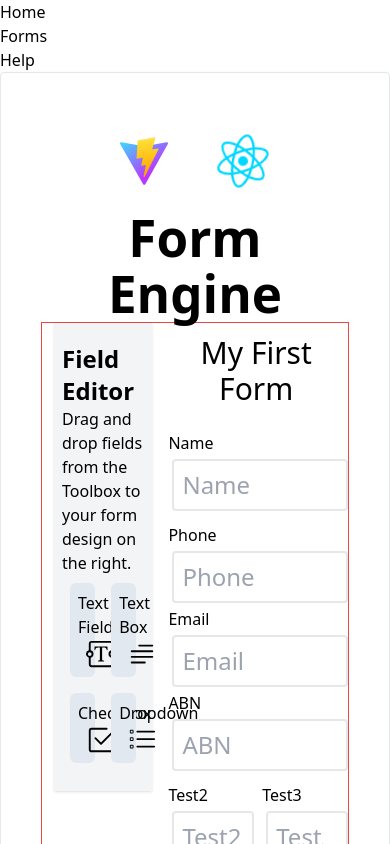
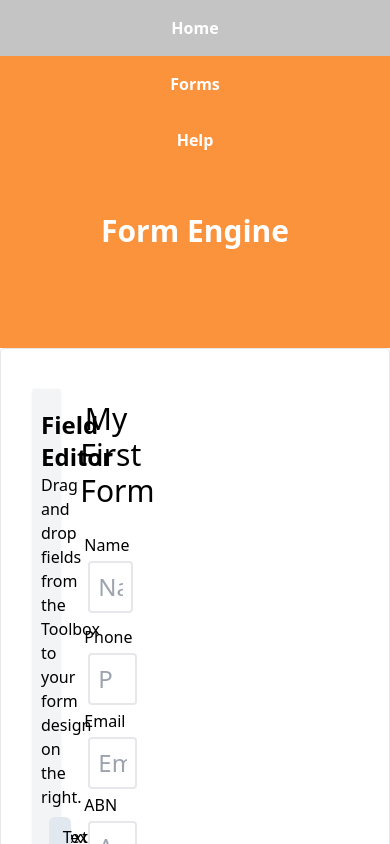
Before and after one commit to DanielOttodev/FormBuilder, a React (Vite) app: page / in a window 390 px wide. Shown: the top 844 px of the page. Built offline with nearby package versions, Linux system fonts and the light colour scheme.

Commit message:
page elements

```diff
--- a/src/App.css
+++ b/src/App.css
@@ -8,6 +8,7 @@
   padding: 1.5em;
   will-change: filter;
   transition: filter 300ms;
+  bottom: 25px;;
 }
 .logo:hover {
   filter: drop-shadow(0 0 2em #646cffaa);
--- a/src/App.jsx
+++ b/src/App.jsx
@@ -1,5 +1,3 @@
-import reactLogo from './assets/react.svg'
-import viteLogo from '/vite.svg'
 import './App.css'
 import FormEngine from './FormEngine'
 import Navbar from './Components/Navbar'
@@ -9,17 +7,8 @@ function App() {
 
   return (
     <div>
-      <Navbar></Navbar>
-        <div className='border rounded shadow p-10'>
-          <div className="flex justify-center">
-            <a href="https://vitejs.dev">
-              <img src={viteLogo} className="logo" alt="Vite logo" />
-            </a>
-            <a href="https://react.dev" >
-              <img src={reactLogo} className="logo react" alt="React logo" />
-            </a>
-          </div>
-          <h1 className='font-bold text-center'>Form Engine</h1>
+       <Navbar></Navbar>
+        <div className='border rounded shadow px-5 py-10 main-content'>
           <Routes>
             <Route path ="/" element={<FormEngine/>}></Route>
             </Routes>
--- a/src/Components/Navbar.jsx
+++ b/src/Components/Navbar.jsx
@@ -1,7 +1,11 @@
 export default function Navbar(){
-    return <ul>
-        <li>Home</li>
-        <li>Forms</li>
-        <li>Help</li>
-    </ul>
+    return <div className="sidebar text-white bg-orange-400">
+        <a className="font-bold">Home</a>
+        <a className="font-bold">Forms</a>
+        <a className="font-bold">Help</a>
+
+        <div className="text-3xl font-extrabold text-center logo text-white">
+        <h2>Form Engine</h2>
+          </div>
+    </div>
 }
--- a/src/FormEngine/index.jsx
+++ b/src/FormEngine/index.jsx
@@ -144,11 +144,11 @@ let row = <div className={"group/row ease-in hover:border-2 border-dashed rounde
 allRows.push(row);
 }
 return(
-    <div className="grid grid-cols-5 border-red-500 border">
-    <div className="col-span-2">
+    <div className="grid grid-cols-6 gap-2 ">
+    <div className="lg:col-span-2 sm:col-span-6" >
         <EditPanel></EditPanel>
     </div>
-    <div className="m-3 container mx-auto col-span-3">
+    <div className="m-3 container mx-auto lg:col-span-4 sm:col-span-6">
     <h3 className="text-3xl mb-5 text-center">{formData.form.name}</h3>
     {allRows}
     <div className="text-center">
--- a/src/index.css
+++ b/src/index.css
@@ -16,3 +16,68 @@ button {
   cursor: pointer;
   transition: border-color 0.25s;
 }
+
+/* The side navigation menu */
+.sidebar {
+  margin: 0;
+  padding: 0;
+  width: 200px;
+  position: fixed;
+  height: 100%;
+  overflow: auto;
+}
+
+/* Sidebar links */
+.sidebar a {
+  display: block;
+  padding: 16px;
+}
+
+/* Active/current link */
+.sidebar a.active {
+  background-color: #04AA6D;
+  color: white;
+}
+
+/* Links on mouse-over */
+.sidebar a:hover:not(.active) {
+  background-color: #c4c4c4;
+  color: white;
+  cursor: pointer;
+}
+
+/* Page content. The value of the margin-left property should match the value of the sidebar's width property */
+div.content {
+  margin-left: 200px;
+  padding: 1px 16px;
+  height: 1000px;
+}
+
+/* On screens that are less than 700px wide, make the sidebar into a topbar */
+@media screen and (max-width: 800px) {
+  .sidebar {
+    width: 100%;
+    height: auto;
+    position: relative;
+  }
+  .sidebar a {float: left;}
+  div.content {margin-left: 0;}
+}
+
+/* On screens that are less than 400px, display the bar vertically, instead of horizontally */
+@media screen and (max-width: 400px) {
+  .sidebar a {
+    text-align: center;
+    float: none;
+  }
+}
+.main-content{
+  left:200px;
+  position:absolute
+}
+@media screen and (max-width: 800px) {
+  .main-content {
+    left: unset;
+    position:unset;
+  }
+}
```
